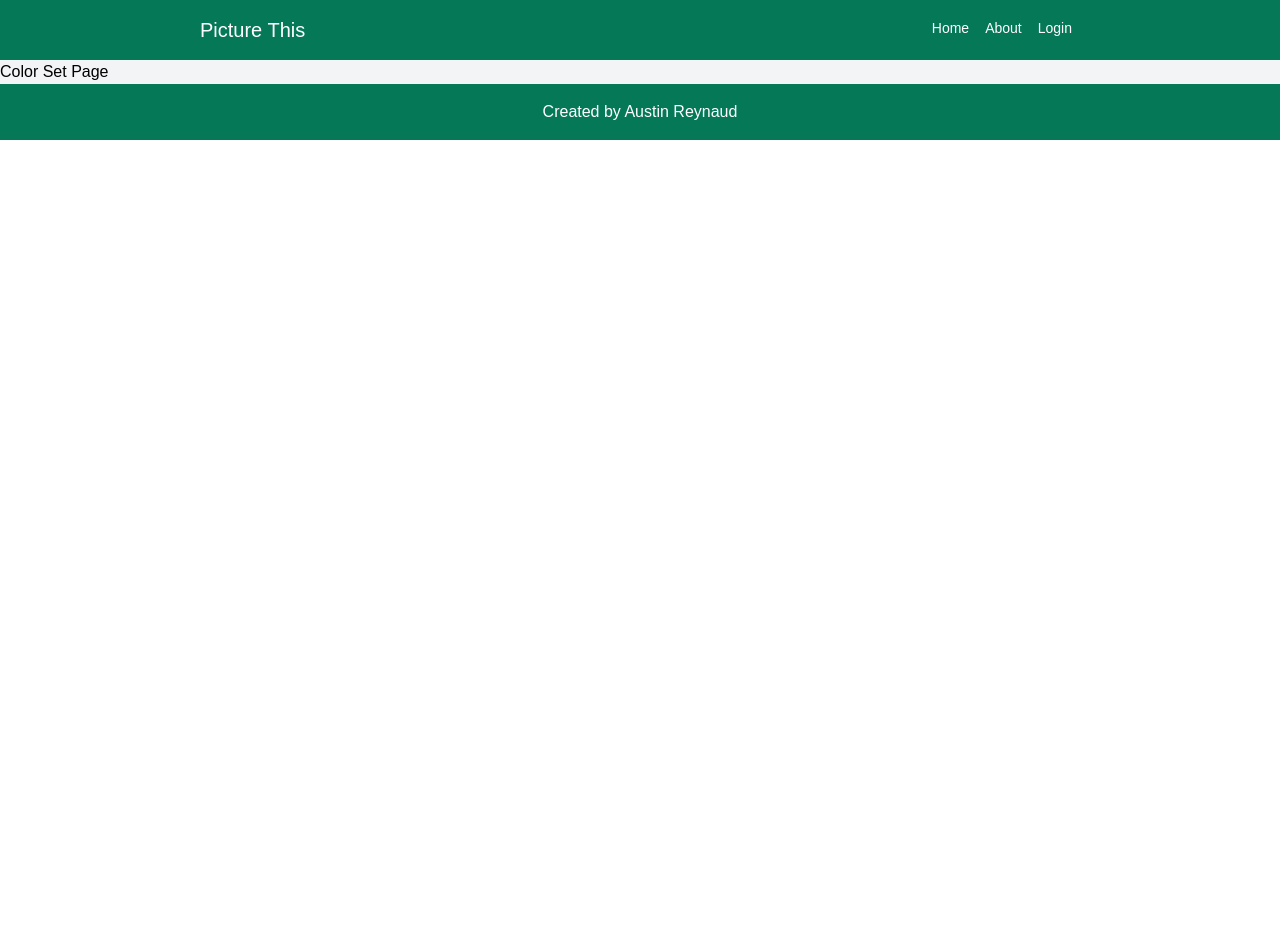
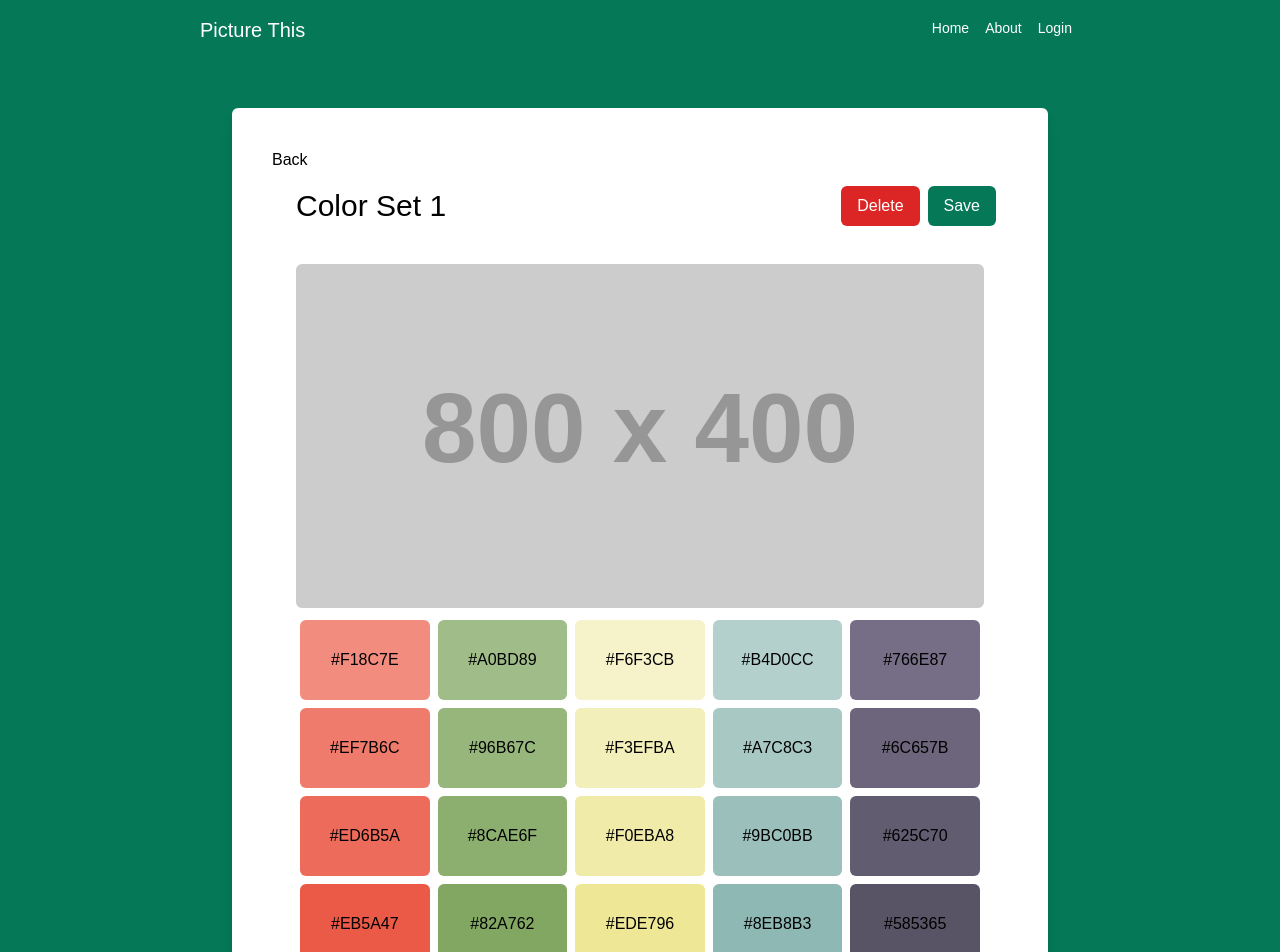
Before and after one commit to austin-rey/react-picture-this, a React (Create React App) app in the folder client/: page /colorset/1 in a window 1280 px wide. Shown: the top 952 px of the page. Before the commit the page ends 800 px from the top, so only its background shows below. Built offline with nearby package versions, Linux system fonts and the light colour scheme.

Commit message:
Defined the color set page and fetch hook

```diff
--- /dev/null
+++ b/client/src/hooks/useGetColorSet.js
@@ -0,0 +1,53 @@
+import { useState,useCallback } from 'react';
+
+import PropTypes from 'prop-types'
+
+import axios from "axios";
+
+import picturethis from '../api/picturethis'
+
+export const getColorSet = async (setId) => {
+    const sampleSetData = {
+        name: 'Color Set 1',
+        image: "https://via.placeholder.com/800x400.png",
+        colors: [
+            ['#F18C7E','#EF7B6C','#ED6B5A','#EB5A47','#E94A35'],
+            ['#A0BD89','#96B67C','#8CAE6F','#82A762','#789D58'],
+            ['#F6F3CB','#F3EFBA','#F0EBA8','#EDE796','#EAE485'],
+            ['#B4D0CC','#A7C8C3','#9BC0BB','#8EB8B3','#82B0AB'],
+            ['#766E87','#6C657B','#625C70','#585365','#4E495A']
+        ],
+        created: new Date().toUTCString(),
+    }
+    return sampleSetData;
+}
+
+getColorSet.propTypes = {
+    setId: PropTypes.number
+}
+
+export const useGetColorSet = () => {
+  const [isLoading, setIsLoading] = useState(false);
+  const [error, setError] = useState(null);
+  const [data, setData] = useState(null);
+
+  const execute = async (options = {}) => {
+    try {
+      setIsLoading(true);
+      const results = await getColorSet(options);
+      setData(results);
+      return results;
+    } catch (error) {
+      setError(error);
+    } finally {
+      setIsLoading(false);
+    }
+  };
+
+  return {
+    isLoading,
+    data,
+    error,
+    execute: useCallback(execute, [])
+  };
+}
--- a/client/src/pages/ColorSet.js
+++ b/client/src/pages/ColorSet.js
@@ -1,9 +1,64 @@
-import React from 'react'
+import React,{useState, useEffect} from 'react'
+
+import { BrowserRouter as Router,Link } from 'react-router-dom'
+
+import { useGetColorSet } from '../hooks/useGetColorSet'
 
 const ColorSet = () => {
+    const {
+        isLoading,
+        data,
+        error,
+        execute
+    } = useGetColorSet();
+
+    console.log(data)
+
+    useEffect(() => {
+        try {
+            execute(123);
+        } catch (error) {
+           console.log(error)
+        }
+    }, [execute])
+
+    console.log(data);
     return (
-        <div>
-            <h1>Color Set Page</h1>
+        <div className="root h-full bg-green-700">
+            <div className="container w-full mx-auto">
+                <div className="flex flex-col justify-center align-center p-6">
+                    <div className="m-6 p-10 bg-white shadow-lg rounded-md">
+                        {data && <>
+                            <Link to="/home/123">Back</Link>
+                            <div className="flex flex-row justify-between items-center flex-grow px-2">
+                                <h1 className="font-sans text-3xl p-4">{data.name}</h1>
+                                <div className="flex flex-row">
+                                    <input type="button" value="Delete" className="w-full px-4 py-2 m-1 bg-red-600 text-white rounded-md cursor-pointer"/>
+                                    <input type="button" value="Save" className="w-full px-4 py-2 m-1 bg-green-700 text-white rounded-md cursor-pointer"/>
+                                </div>
+                            </div>
+                            <div className="flex flex-col justify-center align-center p-6">
+                                <img src={data.image} alt="Uploaded image for this data set" className="mb-2 rounded-md" />
+                                <div className="flex flex-row justify-items-stretch">
+                                    {data.colors.map((color)=>(
+                                        <div className="flex flex-col w-full mx-1">
+                                            {color.map((shade) => (
+                                                <span className="w-full h-20 rounded-md my-1 flex justify-center items-center" style={{backgroundColor: shade}}>
+                                                    <p className="text-black">{shade}</p>
+                                                </span>
+                                            ))}
+                                        </div>
+                                    ))}
+                                </div>
+                            </div>
+                        </>
+                        }
+                        <div className="flex flex-row">
+
+                        </div>
+                    </div>
+                </div>
+            </div>
         </div>
     )
 }
```
